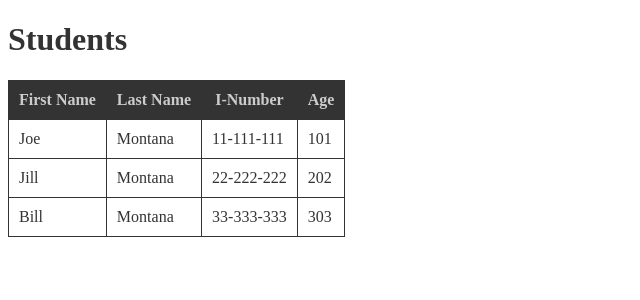
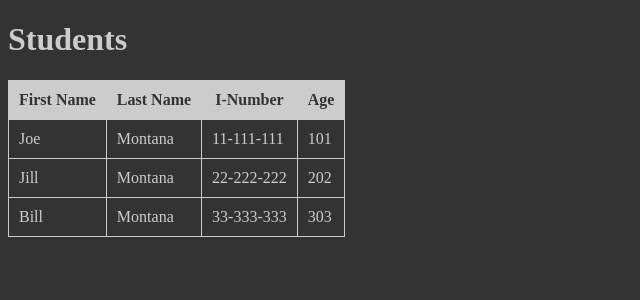
Before and after one commit to headricked/headricked.github.io, a PHP site: page /week04/student/student.html in a window 1280 px wide. Shown: the top 300 px of the page, without its empty margins (0-640 px from the left). Run offline with PHP 8.4, Linux system fonts and the light colour scheme.

Commit message:
updated file

```diff
--- a/styles/student.css
+++ b/styles/student.css
@@ -1,5 +1,6 @@
 body {
-    color: #333;
+    color: #ccc;
+    background-color: #333;
 }
 
 table {
@@ -7,11 +8,11 @@ table {
 }
 
 table th, table td {
-    border: 1px solid #333;
+    border: 1px solid #ccc;
     padding: 10px;
 }
 
 table th {
-    background-color: #333;
-    color: #ccc;
+    background-color: #ccc;
+    color: #333;
 }
```
